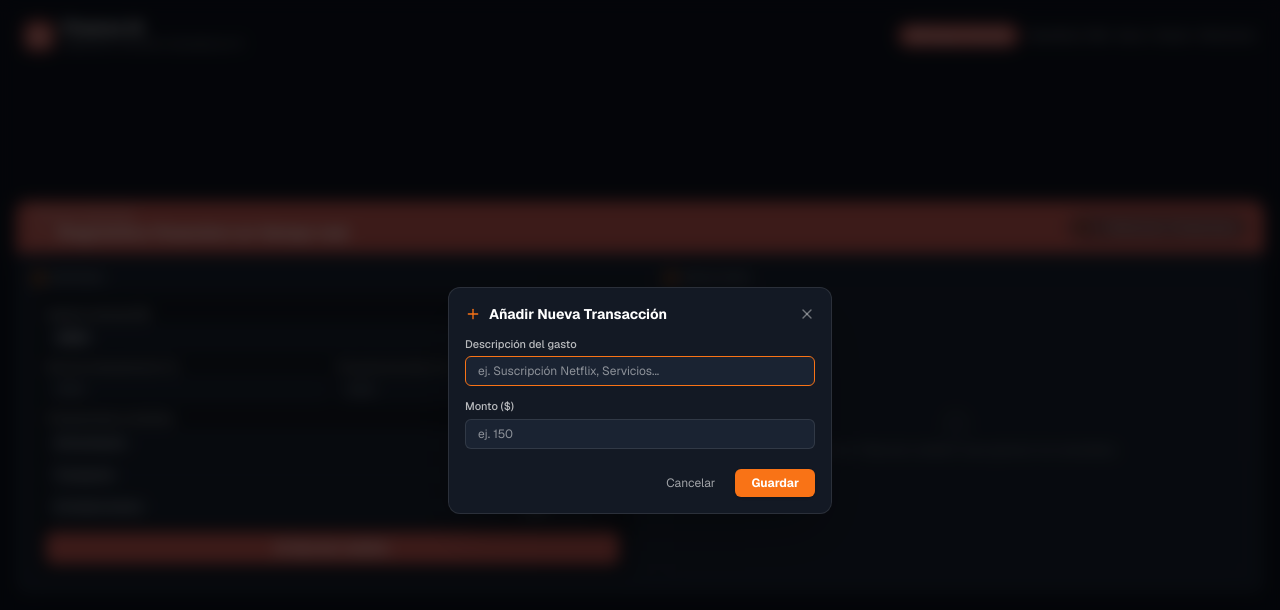
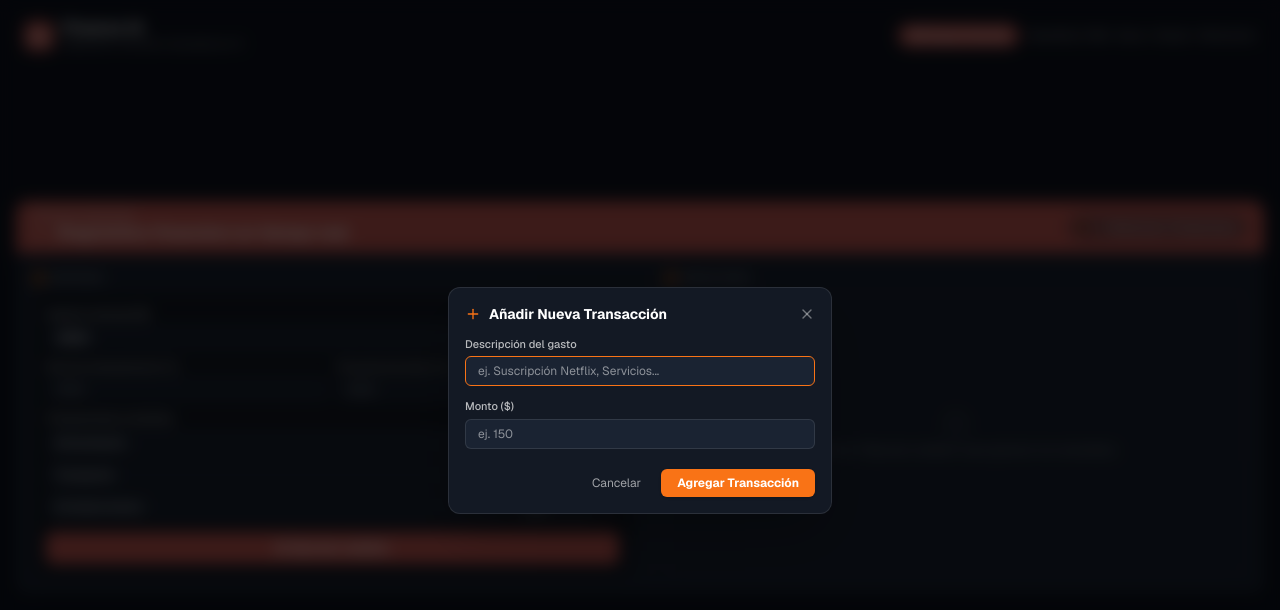
Before and after one commit to No-Country-simulation/G9-LATAM-Team-38, a Next.js app in the folder frontend/: page / in a window 1280 px wide. Both pictures are taken after a click on the button "añadir". Shown: the top 610 px of the page. Built offline with nearby package versions, Linux system fonts and the light colour scheme.

Commit message:
style: ajuste de etiqueta del boton de modal de traccasion

```diff
--- a/frontend/src/app/page.tsx
+++ b/frontend/src/app/page.tsx
@@ -517,7 +517,7 @@ export default function Home() {
                   type="submit"
                   className="bg-[#F97316] hover:bg-[#e0620d] text-white font-bold px-4 py-1.5 rounded-md text-xs transition-colors shadow"
                 >
-                  Guardar
+                  Agregar Transacción
                 </button>
               </div>
             </form>
```
